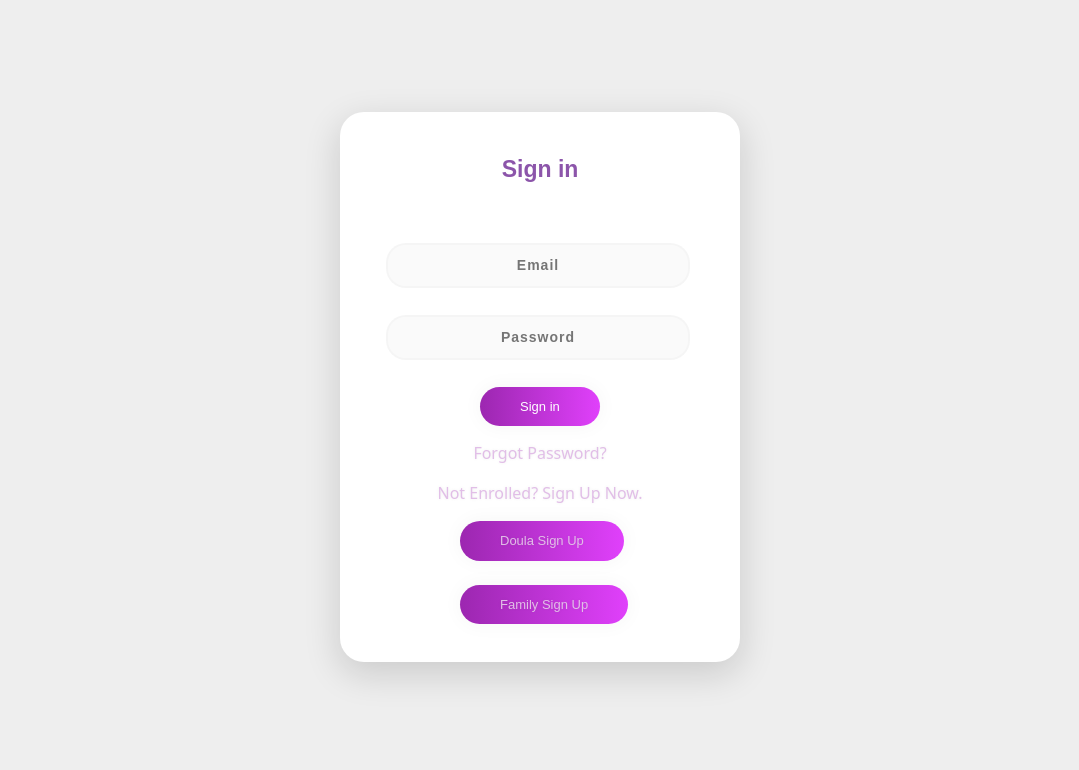
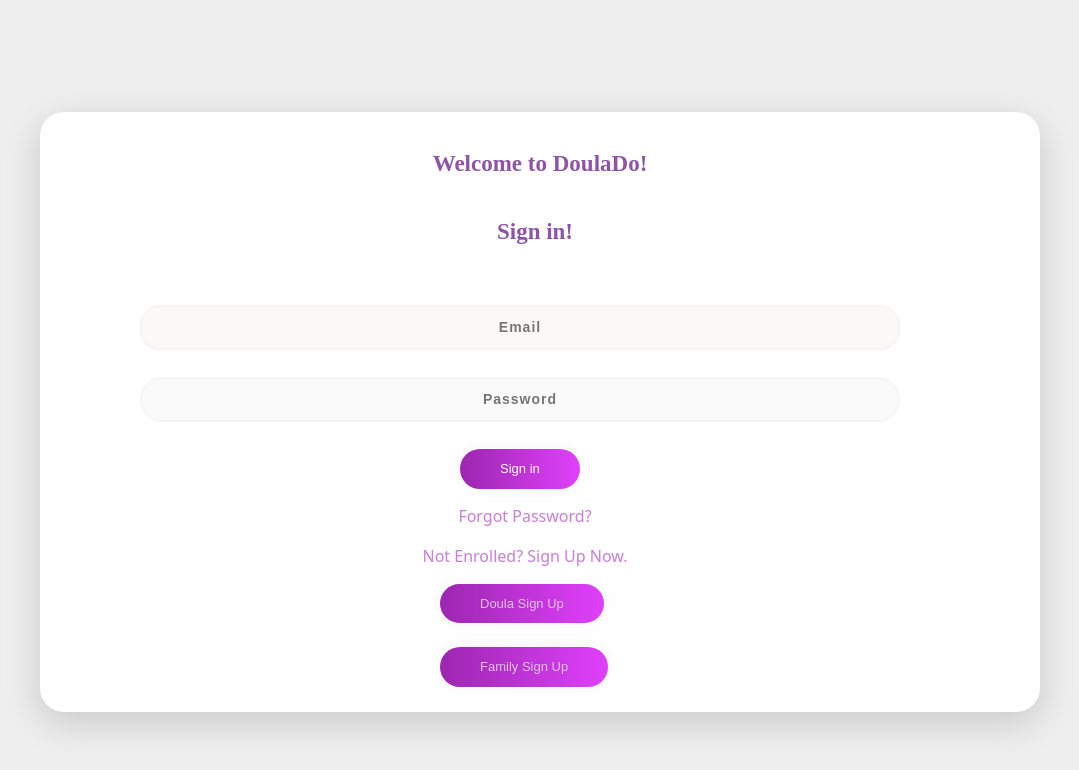
Before and after one commit to Doula-Do/Doula-Front-End, a React (Create React App) app in the folder my-app/: page /signin in a window 1280 px wide. Shown: the top 770 px of the page, without its empty margins (100-1179 px from the left). Built offline with nearby package versions, Linux system fonts and the light colour scheme; no server answers.

Commit message:
sign in page was constructed on this branch; not the missions page... construct the missions page on the sign in branch

```diff
--- a/my-app/src/Components/SignInPage/SignIn.js
+++ b/my-app/src/Components/SignInPage/SignIn.js
@@ -1,7 +1,7 @@
 import "./signin.css";
 import { Link } from 'react-router-dom'
 import {useState} from 'react'
-
+import pregnantMom from './pregnantMother.webp'
 function SignIn() {
 	const [email ,setEmail] = useState("")
 	const [password, setPassword] = useState("")
@@ -34,7 +34,9 @@ function SignIn() {
 
     return (
 		<div className="main">
-			<p className="sign" align="center">Sign in</p>
+      {/* <img class= "image" alt="" src= {pregnantMom} />  */}
+      <p className="doulado" align="center">Welcome to DoulaDo!</p>
+			<p className="sign" align="center">Sign in!</p>
 			<form className="form1">
 			{/* <input class="un " type="text" align="center" placeholder="Username"/> */}
 			<input className="un " type="text" autoComplete="username" align="center" placeholder="Email" value={email} onChange={(e)=> {setEmail(e.target.value);} }/>
--- a/my-app/src/Components/SignInPage/signin.css
+++ b/my-app/src/Components/SignInPage/signin.css
@@ -1,18 +1,36 @@
 .main {
   background-color: #FFFFFF;
-    width: 400px;
-    height: 550px;
+  width: 1000px;
+  height: 600px;
   margin: 7em auto;
   border-radius: 1.5em;
   box-shadow: 0px 11px 35px 2px rgba(0, 0, 0, 0.14);
 }
 
-.sign {
-    padding-top: 40px;
+.image {
+  /* display: flex; */
+  width: 400px;
+  height: 600px;
   color: #8C55AA;
-    font-family: 'Ubuntu', sans-serif;
+  font-family: 'Perpetua';
   font-weight: bold;
   font-size: 23px;
+}
+
+.doulado {
+  padding-top: 35px;
+  color: #8C55AA;
+  font-family: 'Perpetua';
+  font-weight: bold;
+  font-size: 23px;
+}
+.sign {
+  padding-top: 17px;
+  color: #8C55AA;
+  font-family: 'Perpetua';
+  font-weight: bold;
+  font-size: 23px;
+  margin-left: -10px;
 }
 
 .un {
@@ -21,7 +39,7 @@ color: rgb(38, 50, 56);
 font-weight: 700;
 font-size: 14px;
 letter-spacing: 1px;
-background: rgba(136, 126, 126, 0.04);
+background: rgba(183, 91, 91, 0.04);
 padding: 10px 20px;
 border: none;
 border-radius: 20px;
@@ -29,7 +47,7 @@ outline: none;
 box-sizing: border-box;
 border: 2px solid rgba(0, 0, 0, 0.02);
 margin-bottom: 50px;
-margin-left: 46px;
+margin-left: 100px;
 text-align: center;
 margin-bottom: 27px;
 font-family: 'Ubuntu', sans-serif;
@@ -48,12 +66,12 @@ letter-spacing: 1px;
 background: rgba(136, 126, 126, 0.04);
 padding: 10px 20px;
 border: none;
-border-radius: 20px;
+border-radius: 50px;
 outline: none;
 box-sizing: border-box;
 border: 2px solid rgba(0, 0, 0, 0.02);
 margin-bottom: 50px;
-margin-left: 46px;
+margin-left: 100px;
 text-align: center;
 margin-bottom: 27px;
 font-family: 'Ubuntu', sans-serif;
@@ -76,7 +94,7 @@ font-family: 'Ubuntu', sans-serif;
   padding-bottom: 10px;
   padding-top: 10px;
   font-family: 'Ubuntu', sans-serif;
-    margin-left: 35%;
+  margin-left: 42%;
   font-size: 13px;
   box-shadow: 0 0 20px 1px rgba(0, 0, 0, 0.04);
 }
@@ -94,6 +112,7 @@ font-family: 'Ubuntu', sans-serif;
     margin-left: 30%;
     font-size: 13px;
     box-shadow: 0 0 20px 1px rgba(0, 0, 0, 0.04);
+    margin-left: 400px;
 }
 .familysignup {
   cursor: pointer;
@@ -109,19 +128,22 @@ font-family: 'Ubuntu', sans-serif;
     margin-left: 30%;
     font-size: 13px;
     box-shadow: 0 0 20px 1px rgba(0, 0, 0, 0.04);
+    margin-left: 400px;
 }
 
 .forgot {
   text-shadow: 0px 0px 3px rgba(117, 117, 117, 0.12);
-    color: #E1BEE7;
+  color: #c883d5;
   padding-top: 15px;
   padding-bottom: 0px;
+  width: 970px;
 }
 
 .notenrolled {
   text-shadow: 0px 0px 3px rgba(117, 117, 117, 0.12);
-    color: #E1BEE7;
+  color: #c883d5;
   padding-top: 0px;
+  width: 970px;
 }
 
 a {
```
Also changed, not shown: my-app/src/Components/SignInPage/pregnantMother.webp (added). Lines whose indentation alone changed are shown as unchanged.
